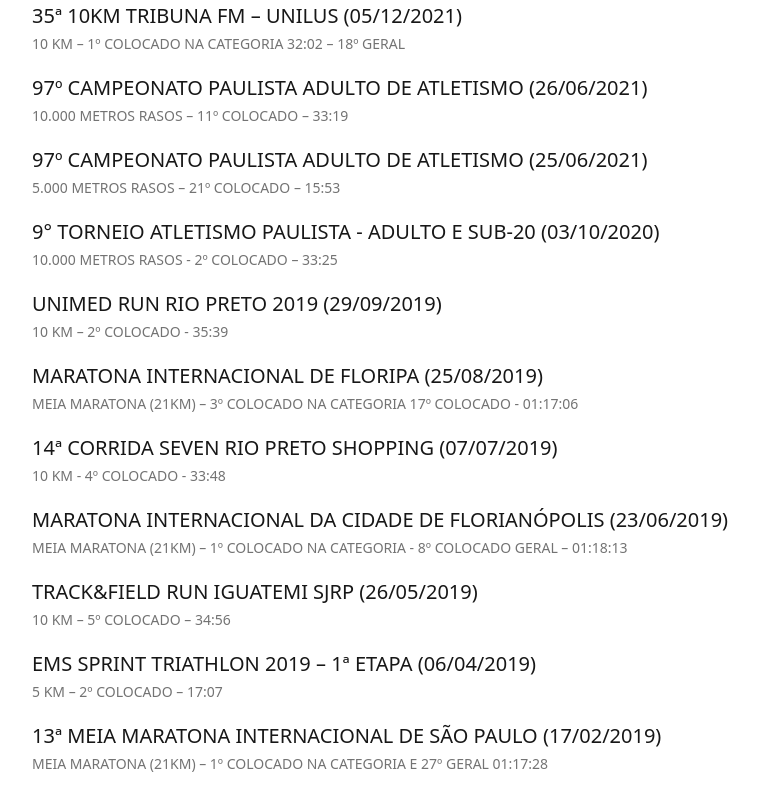
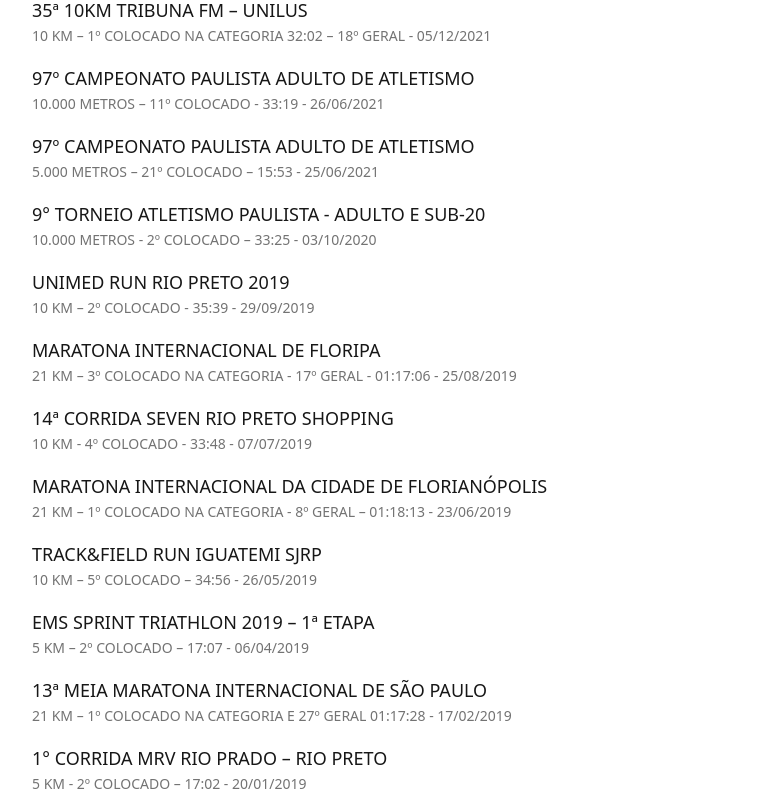
Before and after one commit to abnerssantana/personal-site, a Next.js app: page /about in a window 1280 px wide. Shown: the part 1060-1858 px from the top of the page, without its empty margins (160-919 px from the left). Built offline with nearby package versions, Linux system fonts and the light colour scheme.

Commit message:
ajust text

```diff
--- a/src/pages/about.tsx
+++ b/src/pages/about.tsx
@@ -64,75 +64,75 @@ export const About = () => {
           <h2 className="mt-8 font-sans text-xl font-medium tracking-wide text-gray-900 dark:text-gray-100 sm:text-2xl">
               Últimas competições
             </h2>
-          <div className="mt-2 text-left uppercase space-y-4 text-lg font-medium text-gray-900 dark:text-gray-50 sm:text-xl">
+          <div className="mt-2 text-left uppercase space-y-4 text-lg font-medium text-gray-900 dark:text-gray-50 sm:text-lg">
             <p>
               1ª Etapa Copa Paulista de Meio-Fundo e Fundo
-                <p className="text-sm font-medium text-gray-500 dark:text-gray-500">5.000 metros rasos – 9º colocado – 15:42</p>
+                <p className="text-sm font-medium text-gray-500 dark:text-gray-500">5.000 metros – 9º colocado – 15:42</p>
             </p>
 
             <p>
-              35ª 10Km Tribuna FM – UNILUS (05/12/2021)
-              <p className="text-sm font-medium text-gray-500 dark:text-gray-500">10 km – 1º colocado na categoria 32:02 – 18º Geral</p>
+              35ª 10Km Tribuna FM – UNILUS
+              <p className="text-sm font-medium text-gray-500 dark:text-gray-500">10 km – 1º colocado na categoria 32:02 – 18º Geral - 05/12/2021</p>
             </p>
 
             <p>
-              97º CAMPEONATO PAULISTA ADULTO DE ATLETISMO (26/06/2021)
-              <p className="text-sm font-medium text-gray-500 dark:text-gray-500">10.000 metros rasos – 11º colocado – 33:19</p>
+              97º CAMPEONATO PAULISTA ADULTO DE ATLETISMO
+              <p className="text-sm font-medium text-gray-500 dark:text-gray-500">10.000 metros – 11º colocado - 33:19 - 26/06/2021</p>
             </p>
 
             <p>
-              97º CAMPEONATO PAULISTA ADULTO DE ATLETISMO (25/06/2021)
-              <p className="text-sm font-medium text-gray-500 dark:text-gray-500">5.000 metros rasos – 21º colocado – 15:53</p>
+              97º CAMPEONATO PAULISTA ADULTO DE ATLETISMO
+              <p className="text-sm font-medium text-gray-500 dark:text-gray-500">5.000 metros – 21º colocado – 15:53 - 25/06/2021</p>
             </p>
 
             <p>
-              9° TORNEIO ATLETISMO PAULISTA - ADULTO E SUB-20 (03/10/2020)
-              <p className="text-sm font-medium text-gray-500 dark:text-gray-500">10.000 metros rasos - 2º colocado – 33:25</p>
+              9° TORNEIO ATLETISMO PAULISTA - ADULTO E SUB-20
+              <p className="text-sm font-medium text-gray-500 dark:text-gray-500">10.000 metros - 2º colocado – 33:25 - 03/10/2020</p>
             </p>
 
             <p>
-              Unimed Run Rio Preto 2019 (29/09/2019)
-              <p className="text-sm font-medium text-gray-500 dark:text-gray-500">10 km – 2º colocado - 35:39</p>
+              Unimed Run Rio Preto 2019
+              <p className="text-sm font-medium text-gray-500 dark:text-gray-500">10 km – 2º colocado - 35:39 - 29/09/2019</p>
             </p>
 
             <p>
-              MARATONA INTERNACIONAL DE FLORIPA (25/08/2019)
-              <p className="text-sm font-medium text-gray-500 dark:text-gray-500">meia maratona (21km) – 3º colocado na categoria 17º colocado - 01:17:06</p>
+              MARATONA INTERNACIONAL DE FLORIPA
+              <p className="text-sm font-medium text-gray-500 dark:text-gray-500">21 km – 3º colocado na categoria - 17º Geral - 01:17:06 - 25/08/2019</p>
             </p>
 
             <p>
-              14ª Corrida Seven Rio Preto Shopping (07/07/2019)
-              <p className="text-sm font-medium text-gray-500 dark:text-gray-500">10 km - 4º colocado - 33:48</p>
+              14ª Corrida Seven Rio Preto Shopping
+              <p className="text-sm font-medium text-gray-500 dark:text-gray-500">10 km - 4º colocado - 33:48 - 07/07/2019</p>
             </p>
 
             <p>
-              MARATONA INTERNACIONAL DA CIDADE DE FLORIANÓPOLIS (23/06/2019)
-              <p className="text-sm font-medium text-gray-500 dark:text-gray-500">meia maratona (21km) – 1º colocado na categoria - 8º colocado geral – 01:18:13</p>
+              MARATONA INTERNACIONAL DA CIDADE DE FLORIANÓPOLIS
+              <p className="text-sm font-medium text-gray-500 dark:text-gray-500">21 km – 1º colocado na categoria - 8º geral – 01:18:13 - 23/06/2019</p>
             </p>
 
             <p>
-              TRACK&FIELD RUN Iguatemi SJRP (26/05/2019)
-              <p className="text-sm font-medium text-gray-500 dark:text-gray-500">10 km – 5º colocado – 34:56</p>
+              TRACK&FIELD RUN Iguatemi SJRP
+              <p className="text-sm font-medium text-gray-500 dark:text-gray-500">10 km – 5º colocado – 34:56 - 26/05/2019</p>
             </p>
 
             <p>
-              EMS Sprint Triathlon 2019 – 1ª Etapa (06/04/2019)
-              <p className="text-sm font-medium text-gray-500 dark:text-gray-500">5 km – 2º colocado – 17:07</p>
+              EMS Sprint Triathlon 2019 – 1ª Etapa
+              <p className="text-sm font-medium text-gray-500 dark:text-gray-500">5 km – 2º colocado – 17:07 - 06/04/2019</p>
             </p>
 
             <p>
-              13ª MEIA MARATONA INTERNACIONAL DE SÃO PAULO (17/02/2019)
-              <p className="text-sm font-medium text-gray-500 dark:text-gray-500">meia maratona (21km) – 1º colocado na categoria e 27º Geral 01:17:28</p>
+              13ª MEIA MARATONA INTERNACIONAL DE SÃO PAULO
+              <p className="text-sm font-medium text-gray-500 dark:text-gray-500">21 km – 1º colocado na categoria e 27º Geral 01:17:28 - 17/02/2019</p>
             </p>
 
             <p>
-              1° Corrida MRV Rio Prado – Rio Preto (20/01/2019)
-              <p className="text-sm font-medium text-gray-500 dark:text-gray-500">5 km - 2º colocado – 17:02</p>
+              1° Corrida MRV Rio Prado – Rio Preto
+              <p className="text-sm font-medium text-gray-500 dark:text-gray-500">5 km - 2º colocado – 17:02 - 20/01/2019</p>
             </p>
 
             <p>
-              SEGURALTA HALF MARATHON SJP CITY 2019 (10/06/2018)
-              <p className="text-sm font-medium text-gray-500 dark:text-gray-500">meia maratona (21km) – 4º colocado – 01:22:01</p>
+              SEGURALTA HALF MARATHON SJP CITY 2018
+              <p className="text-sm font-medium text-gray-500 dark:text-gray-500">21km – 4º colocado – 01:22:01 - 10/06/2018</p>
             </p>
 
           </div>
```
